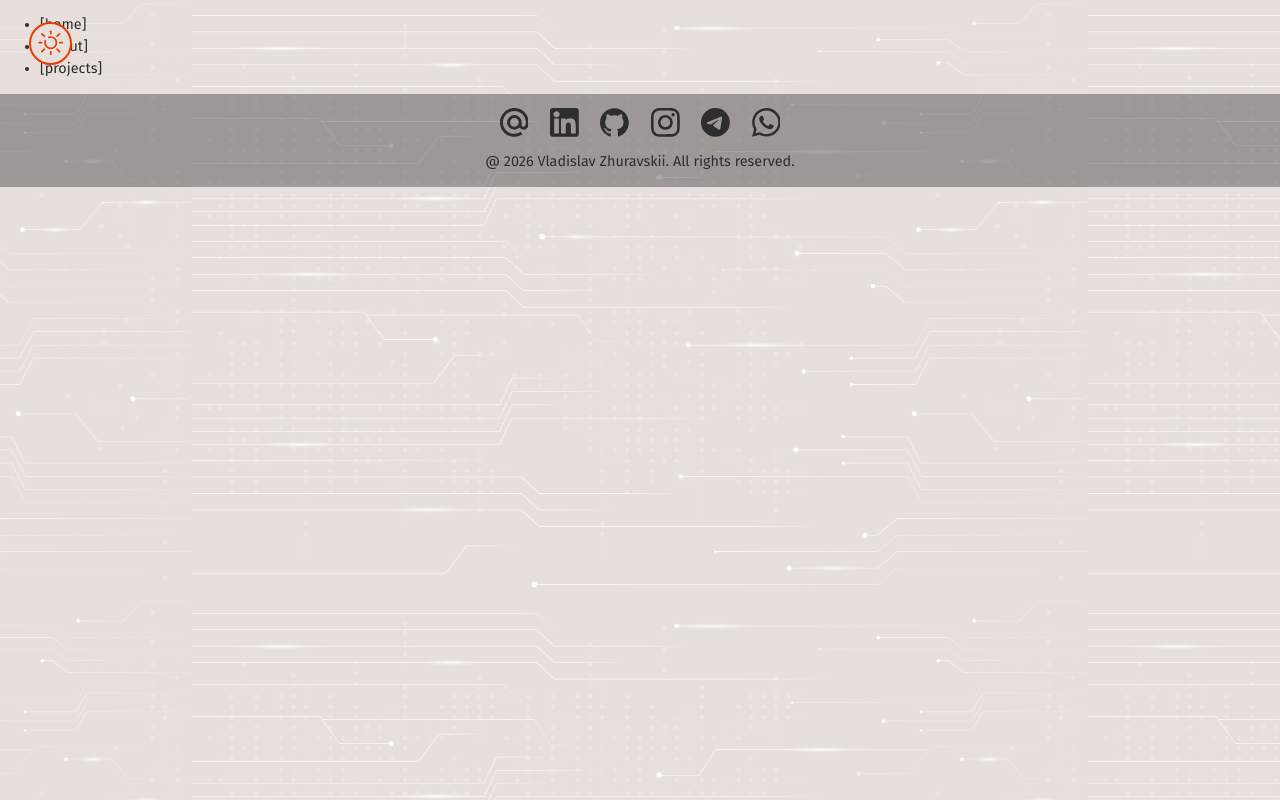
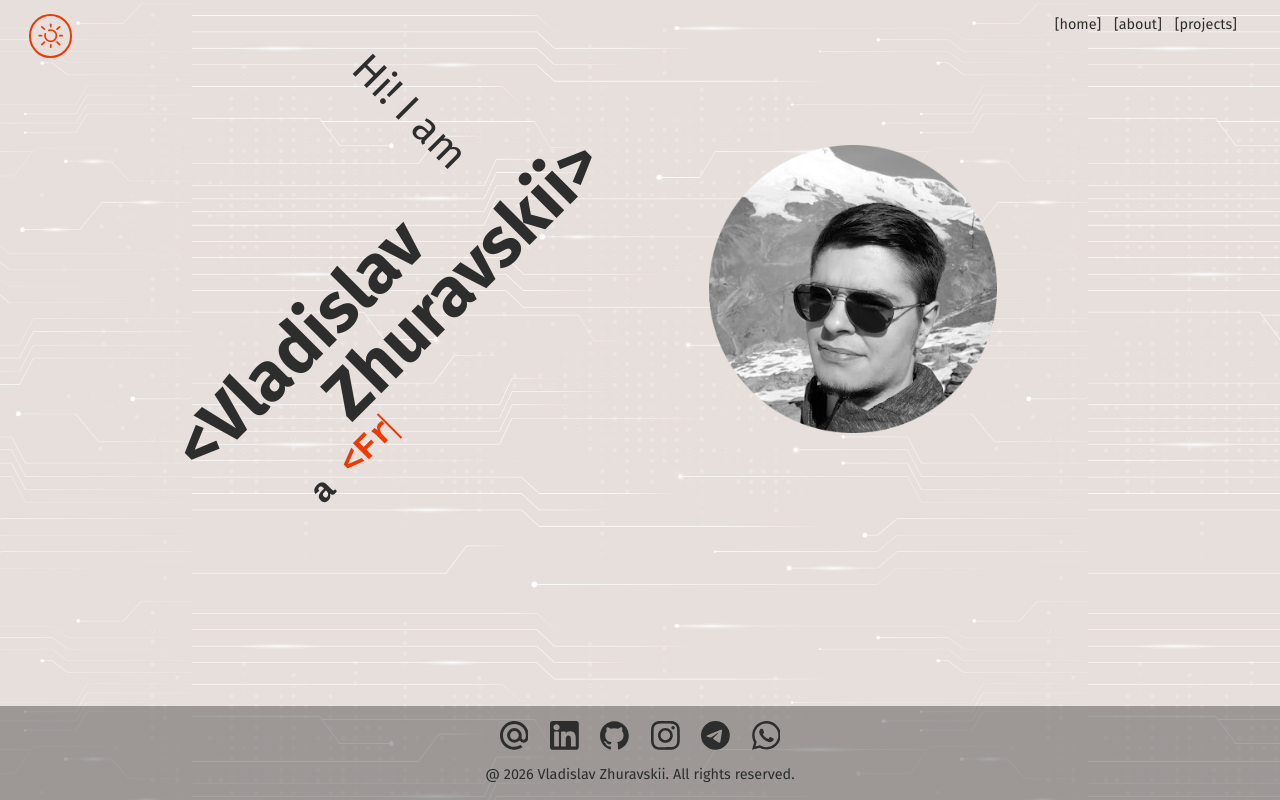
Before and after one commit to Tratatemium/Tratatemium.github.io, a React (Create React App) app: page / in a window 1280 px wide. Built offline with nearby package versions, Linux system fonts and the light colour scheme.

Commit message:
Refactor App layout and Navbar styles; implement Home component with personal details and animations

```diff
--- a/src/App.jsx
+++ b/src/App.jsx
@@ -12,7 +12,7 @@ function App() {
   return (
     <Router>
       <div className={styles.app}>
-        <header>
+        <header className={styles.header}>
           <ModeToggle />
           <Navbar />
         </header>
@@ -22,8 +22,8 @@ function App() {
             <Route path="/about" element={<About />} />
             <Route path="/projects" element={<Projects />} />
           </Routes>
-          <Footer />
         </main>
+        <Footer />
       </div>
     </Router>
   );
--- a/src/App.module.css
+++ b/src/App.module.css
@@ -4,6 +4,26 @@
   min-height: 100vh;
 }
 
+.header {
+  display: flex;
+  flex-direction: row;
+  justify-content: right;
+  align-items: center;
+  width: 100vw;
+
+  padding-right: 3em;
+}
+
 .content {
   flex: 1;
+  display: flex;
+  flex-direction: column;
+  /* display: grid;
+  grid-template-columns: 1fr 1fr;
+  grid-template-rows: auto auto;
+  grid-template-areas:
+    "cloud nav"
+    "cloud img";
+  margin-bottom: auto;
+  margin-top: 2em; */
 }
--- a/src/components/Navbar.jsx
+++ b/src/components/Navbar.jsx
@@ -3,8 +3,8 @@ import { Link } from "react-router-dom";
 
 function Navbar() {
   return (
-    <nav>
-      <ul>
+    <nav className={styles.nav}>
+      <ul className={styles.list}>
         <li><Link to="/">[home]</Link></li>
         <li><Link to="/about">[about]</Link></li>
         <li><Link to="/projects">[projects]</Link></li>
--- a/src/components/Navbar.module.css
+++ b/src/components/Navbar.module.css
@@ -0,0 +1,41 @@
+.nav {
+  /* grid-area: nav; */
+  display: flex;
+  /* transform: translateX(calc(-1 * var(--curtain-center-distance))); */
+  /* width: 100%; */
+  /* position: relative; */
+  z-index: 2;
+}
+
+.list {
+  list-style: none;
+  display: flex;
+  flex-direction: row;
+  gap: 0.9em;
+  z-index: 2;
+}
+
+.list a {
+  color: var(--main-color);
+  font-size: 1em;
+}
+
+.list a:hover,
+.list a:focus-within {
+  color: var(--accent-color-1);
+  font-weight: bolder;
+}
+
+.skip-link {
+  position: absolute;
+  left: 8em;
+  top: -4em;
+  z-index: 99;
+  color: var(--main-color);
+}
+
+a.skip-link:focus-within {
+  top: 2em;
+  color: var(--accent-color-1);
+  font-weight: bolder;
+}
--- a/src/pages/Home.jsx
+++ b/src/pages/Home.jsx
@@ -1,9 +1,88 @@
-import styles from "./Home.module.css"
+import styles from "./Home.module.css";
+import myPhoto from "../assets/my-photo.png";
 
 function Home() {
-    return (
-        <></>
-    )
-};
+  return (
+    <div className={styles.content}>
+      <section id="maincontent" className={styles.wordCloud}>
+        <p className={styles.myName}>
+          <span>
+            &lt;Vladislav
+            <br />
+          </span>
+          <span>Zhuravskii&gt;</span>
+        </p>
+        <p className={styles.occupation}>
+          <span className={styles.line1}>
+            a{" "}
+            <span className="accent-color-1">&lt;Front-end Developer&gt;</span>
+            <br />
+          </span>
+          <span className={styles.line2}>student</span>
+        </p>
+
+        <p className={styles.hello}>Hi! I am</p>
+
+        <p className={`${styles.skills} accent-color-2`}>
+          <span style={{ "--i": 1 }}>
+            &#123;
+            <br />
+          </span>
+          <span style={{ "--i": 2 }}>
+            &nbsp;&nbsp;&nbsp;&nbsp;HTML
+            <br />
+          </span>
+          <span style={{ "--i": 3 }}>
+            &nbsp;&nbsp;&nbsp;&nbsp;CSS
+            <br />
+          </span>
+          <span style={{ "--i": 4 }}>
+            &nbsp;&nbsp;&nbsp;&nbsp;JavaScript
+            <br />
+          </span>
+          <span style={{ "--i": 5 }}>
+            &nbsp;&nbsp;&nbsp;&nbsp;React
+            <br />
+          </span>
+          <span style={{ "--i": 6 }}>
+            &nbsp;&nbsp;&nbsp;&nbsp;Python
+            <br />
+          </span>
+          <span style={{ "--i": 7 }}>&#125;</span>
+        </p>
+
+        <p className={`${styles.hobbies1} accent-color-3`}>
+          <span>
+            # a cook
+            <br />
+          </span>
+          <span>
+            # a coder
+            <br />
+          </span>
+        </p>
+
+        <p className={`${styles.hobbies2} accent-color-3`}>
+          <span>
+            # a woodworker
+            <br />
+          </span>
+          <span>
+            # a gamer
+            <br />
+          </span>
+        </p>
+      </section>
+
+      <section className={styles.myPhoto}>
+        <img
+          src={myPhoto}
+          alt="Vladislav Zhuravskii - Front-end Developer"
+          loading="lazy"
+        />
+      </section>
+    </div>
+  );
+}
 
 export default Home;
--- a/src/pages/Home.module.css
+++ b/src/pages/Home.module.css
@@ -0,0 +1,336 @@
+.content {
+  display: flex;
+  flex-direction: row;
+  margin-bottom: 3em5;
+}
+
+.myPhoto {
+  grid-area: img;
+  display: flex;
+  width: 20em;
+  height: 20em;
+  margin: auto;
+  place-items: center;
+  transform: translateX(calc(-1 * var(--curtain-center-distance)));
+
+  filter: grayscale(100%);
+
+  animation:
+    curtain-photo var(--animation-speed-curtain) var(--delay-curtain) backwards,
+    element-appear var(--animation-speed-curtain) var(--delay-curtain) backwards;
+}
+
+.wordCloud {
+  display: grid;
+  grid-template-columns: auto auto;
+  grid-template-rows: repeat(4, auto);
+  grid-template-areas:
+    "skills hello"
+    "name name"
+    "occup occup"
+    "hobbies-2 hobbies-1";
+
+  width: fit-content;
+  height: fit-content;
+
+  margin: 2em;
+
+  gap: 0;
+
+  transform: translateX(var(--curtain-center-distance)) rotate(-45deg);
+  font-size: 1.2rem;
+
+  animation: curtain-cloud var(--animation-speed-curtain) var(--delay-curtain)
+    backwards;
+}
+
+@keyframes curtain-cloud {
+  from {
+    transform: translate(25vw, 0) rotate(-45deg);
+  }
+  to {
+    transform: translate(var(--curtain-center-distance), 0) rotate(-45deg);
+  }
+}
+
+@keyframes curtain-photo {
+  from {
+    transform: translate(-25vw, 0);
+  }
+}
+
+@keyframes element-appear {
+  from {
+    opacity: 0;
+  }
+}
+
+/* #region ========  INTRODUCTION  ======== */
+
+.hello {
+  grid-area: hello;
+  display: inline-block;
+  width: fit-content;
+  height: fit-content;
+  margin: 0;
+
+  transform: rotate(90deg) translate(80%, 20%);
+  transform-origin: bottom right;
+
+  font-size: 2.4em;
+
+  animation: rotate-hello var(--animation-speed-rotation) var(--delay-rotation)
+    var(--animation-function-rotate) backwards;
+}
+
+@keyframes rotate-hello {
+  from {
+    transform-origin: 100% 84%;
+    transform: rotate(45deg) translate(57%, 110%);
+  }
+}
+
+.myName {
+  display: block;
+  grid-area: name;
+  width: fit-content;
+  height: fit-content;
+  margin: 0;
+
+  font-weight: bold;
+  font-size: 4em;
+  line-height: 1em;
+
+  animation: rotate-name var(--animation-speed-rotation) var(--delay-rotation)
+    var(--animation-function-rotate) backwards;
+}
+
+@keyframes rotate-name {
+  from {
+    transform: rotate(45deg) translate(0%, 0%);
+    transform-origin: 60% 0%;
+  }
+}
+
+.myName span {
+  display: block;
+  overflow: hidden;
+  white-space: nowrap;
+}
+
+.myName span:nth-child(2) {
+  padding-left: 3.5ch;
+}
+/* #endregion */
+
+/* #region ========   OCCUPATION   ======== */
+
+.occupation {
+  grid-area: occup;
+  width: 23ch;
+  height: fit-content;
+  justify-self: end;
+  align-self: end;
+  margin: 0;
+
+  transform: translate(8%, 0);
+
+  font-weight: bold;
+  font-size: 2em;
+  line-height: 1em;
+  font-family: "Fira Mono", monospace;
+}
+
+.occupation .line1 {
+  display: block;
+  overflow: hidden;
+  white-space: nowrap;
+  animation:
+    typing-line-1 calc(23 * var(--animation-speed-typewriter)) steps(23)
+      var(--delay-typewriter) backwards,
+    caret-line-1 calc(23 * var(--animation-speed-typewriter)) steps(23)
+      var(--delay-typewriter) backwards;
+}
+
+.occupation .line2 {
+  display: inline-block;
+  padding-right: 0;
+  overflow: hidden;
+  white-space: nowrap;
+  padding-left: 8ch;
+  animation:
+    typing-line-2 calc(7 * var(--animation-speed-typewriter)) steps(7)
+      calc(23 * var(--animation-speed-typewriter) + var(--delay-typewriter))
+      backwards,
+    caret-line-2 calc(7 * var(--animation-speed-typewriter)) steps(7)
+      calc(23 * var(--animation-speed-typewriter) + var(--delay-typewriter))
+      backwards,
+    blinking-caret calc(7 * var(--animation-speed-typewriter)) steps(1, start)
+      calc(30 * var(--animation-speed-typewriter) + var(--delay-typewriter))
+      infinite;
+}
+
+@keyframes typing-line-1 {
+  from {
+    width: 0ch;
+  }
+  to {
+    width: 23ch;
+  }
+}
+@keyframes caret-line-1 {
+  0% {
+    border-right: var(--caret) transparent;
+  }
+  1% {
+    border-right: var(--caret) var(--main-color);
+  }
+  13% {
+    border-right: var(--caret) var(--accent-color-1);
+  }
+  100% {
+    border-right: var(--caret) var(--accent-color-1);
+  }
+}
+
+@keyframes typing-line-2 {
+  from {
+    width: 8ch;
+  }
+  to {
+    width: 15ch;
+  }
+}
+@keyframes caret-line-2 {
+  0% {
+    border-right: var(--caret) transparent;
+  }
+  1% {
+    border-right: var(--caret) var(--main-color);
+  }
+  100% {
+    border-right: var(--caret) var(--main-color);
+  }
+}
+
+@keyframes blinking-caret {
+  50% {
+    border-right: var(--caret) var(--main-color);
+  }
+}
+
+@media (prefers-reduced-motion: reduce) {
+  .typewriter {
+    animation: none;
+    border-right: none;
+  }
+}
+
+/* #endregion OCCUPATION*/
+
+/* #region ========     SKILLS     ======== */
+
+.skills {
+  grid-area: skills;
+  display: grid;
+  width: fit-content;
+  height: fit-content;
+
+  font-size: 1.3em;
+  line-height: 1em;
+
+  transform: rotate(90deg) translate(-20%, -5%);
+  transform-origin: bottom right;
+
+  margin: 0;
+}
+
+.skills span {
+  opacity: 0;
+  transform: translateY(calc((1 - var(--i)) * 1em));
+  animation-name: skills-down, skills-appear;
+  animation-duration:
+    calc(var(--i) * var(--animation-speed-skills)),
+    calc(1 * var(--animation-speed-skills));
+  animation-delay:
+    calc(var(--delay-skills) + (8 - var(--i)) * var(--animation-speed-skills)),
+    calc(var(--delay-skills) + (8 - var(--i)) * var(--animation-speed-skills));
+  animation-fill-mode: forwards, forwards;
+  animation-timing-function: var(--animation-function-skills);
+}
+
+.skills span:nth-child(1) {
+  transform: translateX(2em);
+  animation-name: skills-down, skills-appear;
+  animation-duration: calc(1 * var(--animation-speed-skills));
+  animation-delay: var(--delay-skills);
+  animation-fill-mode: forwards;
+}
+
+@keyframes skills-down {
+  to {
+    transform: translateY(0) translateX(0);
+  }
+}
+
+@keyframes skills-appear {
+  to {
+    opacity: 1;
+  }
+}
+
+/* #endregion SKILLS*/
+
+/* #region ========    HOBBIES     ======== */
+.hobbies1 {
+  grid-area: hobbies-1;
+  transform: rotate(90deg);
+  display: inline-block;
+  width: fit-content;
+  height: fit-content;
+  margin: 0 0;
+
+  font-size: 1em;
+  line-height: 1em;
+
+  opacity: 0;
+  transform: rotate(90deg) translate(-100%, 150%);
+  transform-origin: top left;
+  animation: hobbies-1-slide 1.5s forwards;
+  animation-delay: var(--delay-hobbies);
+}
+
+@keyframes hobbies-1-slide {
+  to {
+    transform: rotate(90deg) translate(0%, 150%);
+    opacity: 1;
+  }
+}
+
+.hobbies2 {
+  grid-area: hobbies-2;
+  transform: rotate(90deg);
+  display: inline-block;
+  width: fit-content;
+  height: fit-content;
+  margin: 0 0;
+
+  font-size: 1em;
+  line-height: 1em;
+
+  opacity: 0;
+  transform: rotate(90deg) translate(-180%, -200%);
+  transform-origin: top left;
+
+  animation: hobbies-2-slide 1.5s forwards;
+  animation-delay: var(--delay-hobbies);
+}
+
+@keyframes hobbies-2-slide {
+  to {
+    transform: rotate(90deg) translate(-80%, -200%);
+    opacity: 1;
+  }
+}
+
+/* #endregion HOBBIES*/
```
